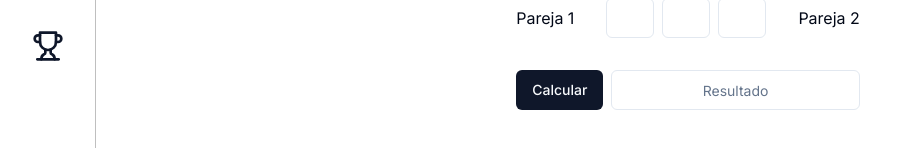
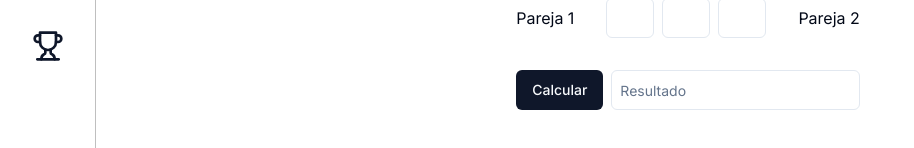
Before and after one commit to TomasTahan/padel-app, a Next.js app: page /puntos in a window 1280 px wide. Shown: the part 186-334 px from the top of the page, without its empty margins (0-914 px from the left). Built offline with nearby package versions, Linux system fonts and the light colour scheme.

Commit message:
Revalidate 10

```diff
--- a/app/page.tsx
+++ b/app/page.tsx
@@ -63,8 +63,7 @@
         Authorization:
           "Bearer eyJhbGciOiJIUzI1NiIsInR5cCI6IkpXVCJ9.eyJpc3MiOiJzdXBhYmFzZSIsInJlZiI6InR0eHZvbHJhaWxsZ3Vjdmpqc2VuIiwicm9sZSI6ImFub24iLCJpYXQiOjE3MTE0NjUzNTQsImV4cCI6MjAyNzA0MTM1NH0.fq2q6d5b6WGZ8jbQfAckJIjdACMg1gWsiff1sTHMUyk",
       },
-      // cache: "no-cache",
-      next: { tags: ["Reservas"] },
+      next: { tags: ["Reservas"], revalidate: 10 },
     }
   );
 
@@ -75,6 +74,7 @@
   const reservas = await res.json();
 
   console.log(reservas);
+  console.log("1");
 
   return (
     <>
--- a/components/ui/input.tsx
+++ b/components/ui/input.tsx
@@ -11,7 +11,7 @@
       <input
         type={type}
         className={cn(
-          " text-center flex h-10 w-full rounded-md border border-input bg-background px-[4px] py-2 text-sm ring-offset-background file:border-0 file:bg-transparent file:text-sm file:font-medium placeholder:text-muted-foreground focus-visible:outline-none focus-visible:ring-2 focus-visible:ring-ring focus-visible:ring-offset-2 disabled:cursor-not-allowed disabled:opacity-50",
+          " flex h-10 w-full rounded-md border border-input bg-background px-2 py-2 text-sm ring-offset-background file:border-0 file:bg-transparent file:text-sm file:font-medium placeholder:text-muted-foreground focus-visible:outline-none focus-visible:ring-2 focus-visible:ring-ring focus-visible:ring-offset-2 disabled:cursor-not-allowed disabled:opacity-50",
           className
         )}
         ref={ref}
```
